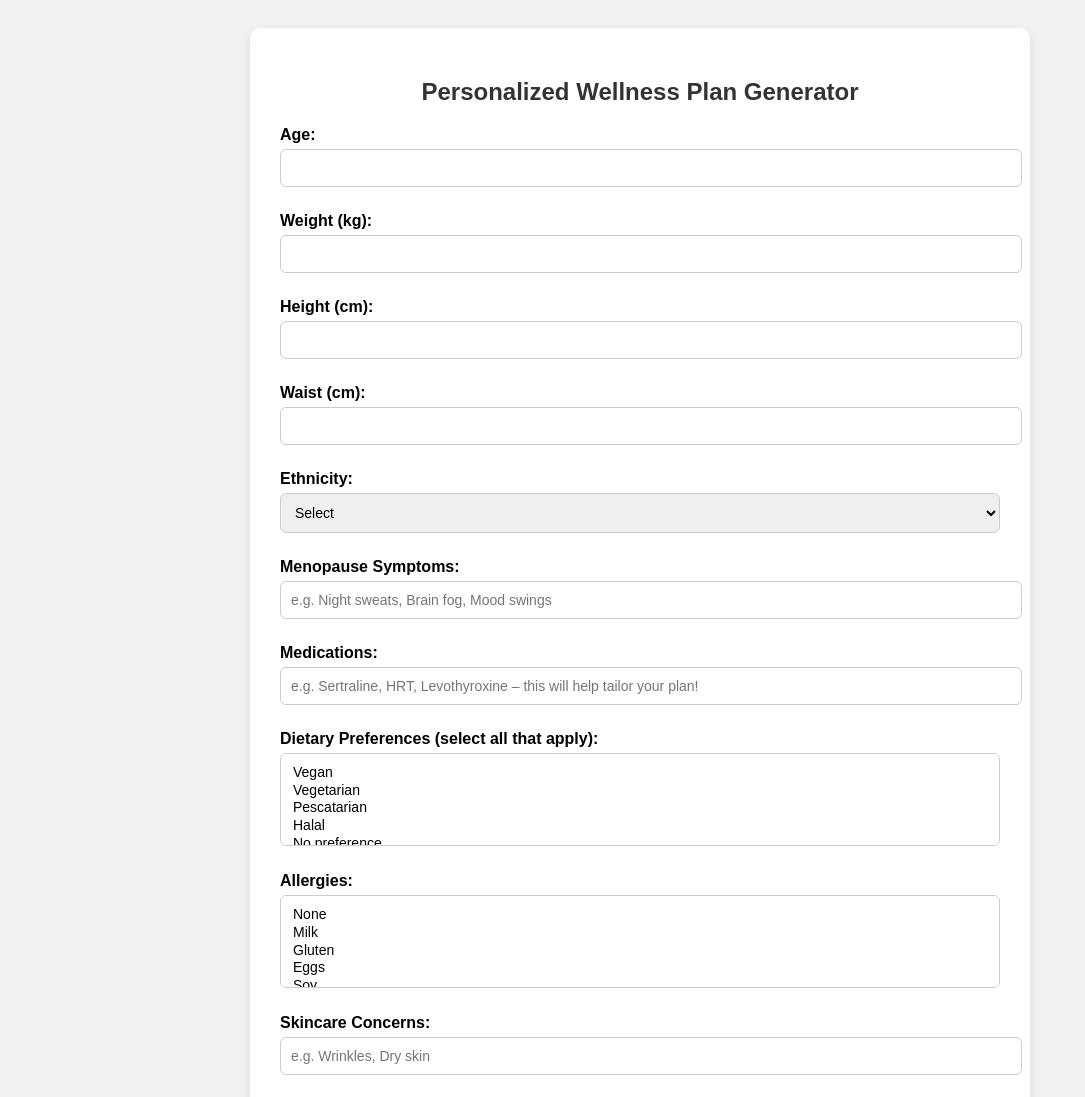
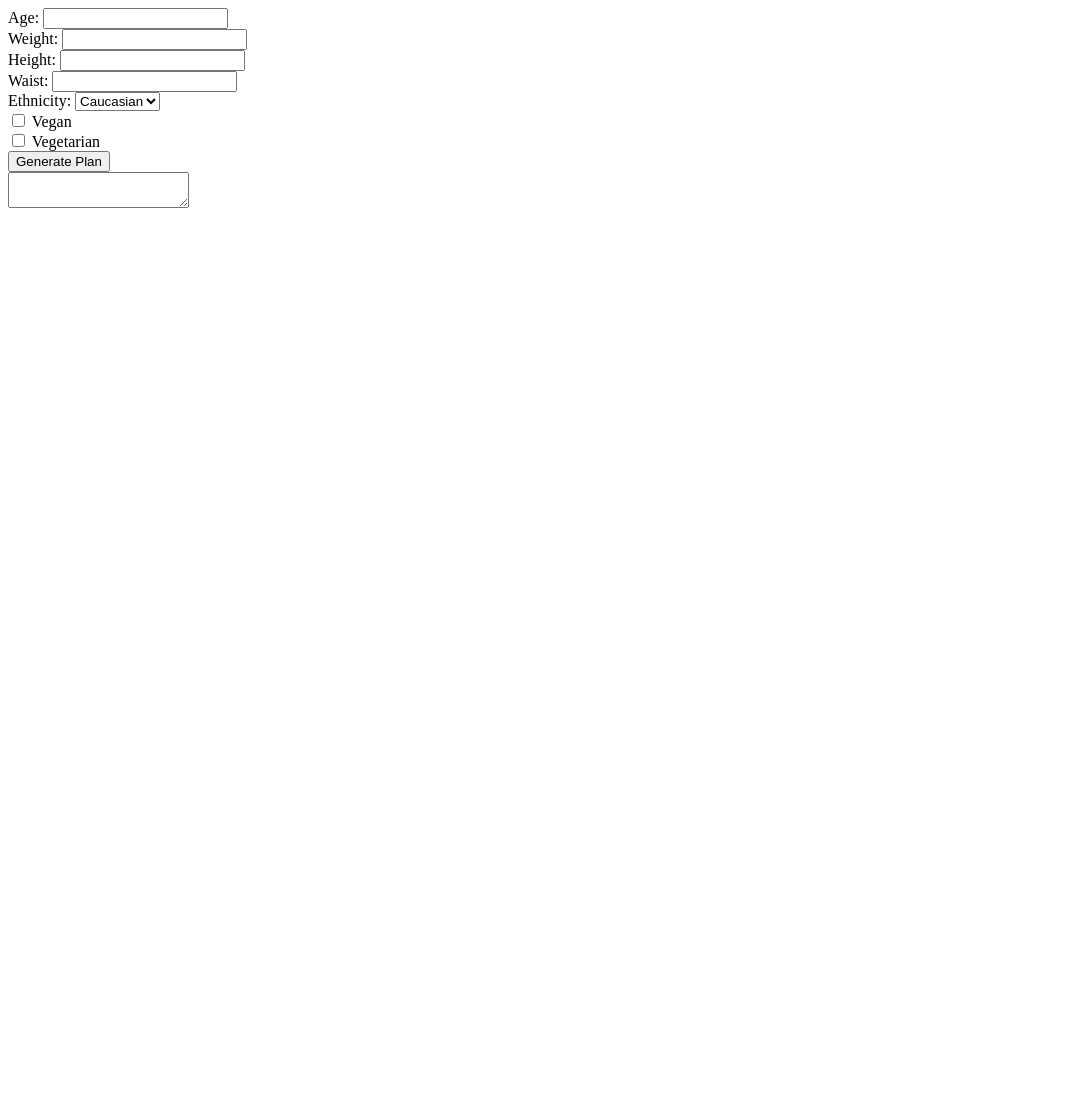
Before and after one commit to GosiaL-sys/meno-ai-app, a plain HTML site: page index.html in a window 1280 px wide. Shown: the top 1097 px of the page, without its empty margins (0-1085 px from the left). After the commit the page ends 800 px from the top, so only its background shows below. Drawn offline with Linux system fonts and the light colour scheme.

Commit message:
🚀 Update backend and HTML for latest model with checklist & fixes

```diff
--- a/index.html
+++ b/index.html
@@ -1,178 +1,54 @@
+
 <!DOCTYPE html>
 <html lang="en">
 <head>
   <meta charset="UTF-8" />
   <title>Menopause Wellness AI</title>
   <meta name="viewport" content="width=device-width, initial-scale=1.0"/>
-  <style>
-    body {
-      font-family: Arial, sans-serif;
-      background: #f2f2f2;
-      padding: 20px;
-    }
-    .container {
-      max-width: 720px;
-      margin: auto;
-      background: #fff;
-      padding: 30px;
-      border-radius: 10px;
-      box-shadow: 0 4px 12px rgba(0,0,0,0.1);
-    }
-    h2 {
-      text-align: center;
-      color: #333;
-    }
-    label {
-      display: block;
-      margin-top: 15px;
-      font-weight: bold;
-    }
-    input, select, textarea {
-      width: 100%;
-      padding: 10px;
-      margin-top: 5px;
-      margin-bottom: 10px;
-      border: 1px solid #ccc;
-      border-radius: 6px;
-      font-size: 14px;
-    }
-    select[multiple] {
-      height: auto;
-    }
-    button {
-      width: 100%;
-      padding: 12px;
-      background: #2d89ef;
-      color: white;
-      border: none;
-      font-size: 16px;
-      border-radius: 6px;
-      cursor: pointer;
-      margin-top: 15px;
-    }
-    button:hover {
-      background: #1b5dbf;
-    }
-    textarea {
-      height: 200px;
-      resize: vertical;
-      background: #f4f4f4;
-    }
-  </style>
 </head>
 <body>
-  <div class="container">
-    <h2>Personalized Wellness Plan Generator</h2>
-    <form id="wellnessForm">
-      <label>Age: <input type="number" name="age" required /></label>
-      <label>Weight (kg): <input type="number" name="weight" required /></label>
-      <label>Height (cm): <input type="number" name="height" required /></label>
-      <label>Waist (cm): <input type="number" name="waist" /></label>
-
-      <label>Ethnicity:
-        <select name="ethnicity" required>
-          <option value="">Select</option>
-          <option value="Caucasian">Caucasian</option>
-          <option value="African">African</option>
-          <option value="Asian">Asian</option>
-          <option value="Hispanic">Hispanic</option>
-          <option value="South Asian">South Asian</option>
-          <option value="Middle Eastern">Middle Eastern</option>
-          <option value="Mixed">Mixed</option>
-          <option value="Other">Other</option>
-        </select>
-      </label>
-
-      <label>Menopause Symptoms:
-        <input type="text" name="symptoms" placeholder="e.g. Night sweats, Brain fog, Mood swings" />
-      </label>
-
-      <label>Medications:
-        <input type="text" name="medication" placeholder="e.g. Sertraline, HRT, Levothyroxine – this will help tailor your plan!" />
-      </label>
-
-      <label>Dietary Preferences (select all that apply):
-        <select name="diet" multiple>
-          <option value="Vegan">Vegan</option>
-          <option value="Vegetarian">Vegetarian</option>
-          <option value="Pescatarian">Pescatarian</option>
-          <option value="Halal">Halal</option>
-          <option value="None">No preference</option>
-        </select>
-      </label>
-
-      <label>Allergies:
-        <select name="allergies" multiple>
-          <option value="None">None</option>
-          <option value="Milk">Milk</option>
-          <option value="Gluten">Gluten</option>
-          <option value="Eggs">Eggs</option>
-          <option value="Soy">Soy</option>
-          <option value="Nuts">Nuts</option>
-          <option value="Shellfish">Shellfish</option>
-          <option value="Other">Other</option>
-        </select>
-      </label>
-
-      <label>Skincare Concerns:
-        <input type="text" name="skincareConcerns" placeholder="e.g. Wrinkles, Dry skin" />
-      </label>
-
-      <label>Preferred Activities (select all that apply):
-        <select name="activity" multiple>
-          <option value="Yoga">Yoga</option>
-          <option value="Swimming">Swimming</option>
-          <option value="Walking">Walking</option>
-          <option value="Jogging">Jogging</option>
-          <option value="Pilates">Pilates</option>
-          <option value="Cycling">Cycling</option>
-          <option value="Tennis">Tennis</option>
-          <option value="Stretching">Stretching</option>
-        </select>
-      </label>
-
-      <label>Blood Test Notes:
-        <input type="text" name="bloodTests" placeholder="e.g. low iron, glucose fluctuations (optional)" />
-      </label>
-
-      <button type="submit">Generate Plan</button>
-    </form>
-
-    <textarea id="result" readonly placeholder="Your plan will appear here or will download as PDF..."></textarea>
-  </div>
-
+  <form id="wellnessForm">
+    Age: <input type="number" name="age" /><br>
+    Weight: <input type="number" name="weight" /><br>
+    Height: <input type="number" name="height" /><br>
+    Waist: <input type="number" name="waist" /><br>
+    Ethnicity:
+    <select name="ethnicity">
+      <option value="Caucasian">Caucasian</option>
+      <option value="Asian">Asian</option>
+    </select><br>
+    <label><input type="checkbox" name="diet" value="Vegan" /> Vegan</label><br>
+    <label><input type="checkbox" name="diet" value="Vegetarian" /> Vegetarian</label><br>
+    <button type="submit">Generate Plan</button>
+  </form>
+  <textarea id="result"></textarea>
   <script>
     document.getElementById('wellnessForm').addEventListener('submit', async function(e) {
       e.preventDefault();
       const formData = new FormData(this);
       const data = {};
-      formData.forEach((value, key) => {
+      for (const [key, value] of formData.entries()) {
         if (data[key]) {
           data[key] += ', ' + value;
         } else {
           data[key] = value;
         }
-      });
-
+      }
       try {
         const response = await fetch('https://meno-ai-app.onrender.com/generate-plan', {
           method: 'POST',
           headers: { 'Content-Type': 'application/json' },
           body: JSON.stringify(data)
         });
-
         const result = await response.json();
-
-        if (result.pdf && result.pdf.startsWith("data:application/pdf;base64,")) {
+        if (result.pdf) {
           const link = document.createElement('a');
           link.href = result.pdf;
           link.download = "wellness_plan.pdf";
           link.click();
-          document.getElementById('result').value = "✅ PDF downloaded successfully.";
-        } else if (result.plan) {
-          document.getElementById('result').value = result.plan;
+          document.getElementById('result').value = "✅ PDF downloaded.";
         } else {
-          document.getElementById('result').value = "No PDF or plan returned.";
+          document.getElementById('result').value = "Error or no data returned.";
         }
       } catch (err) {
         document.getElementById('result').value = "Error: " + err.message;
```
Also changed, not shown: requirements.txt, 1 other file.
